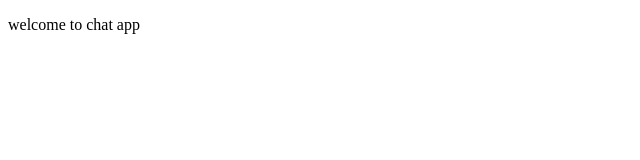
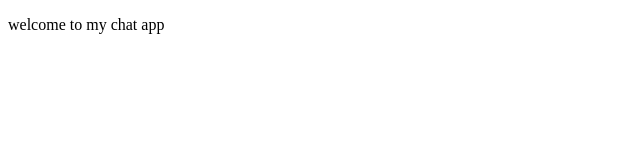
Before and after one commit to MrJohnLocke/my-node-chat, a website: page public/index.html in a window 1280 px wide. Shown: the full height of the page, 0-640 px from the left. Drawn offline with Linux system fonts and the light colour scheme.

Commit message:
Changed index message

```diff
--- a/public/index.html
+++ b/public/index.html
@@ -5,6 +5,6 @@
         <meta charset="UTF-8">
     </head>
     <body>
-        <p>welcome to chat app</p>
+        <p>welcome to my chat app</p>
     </body>
 </html>
```
